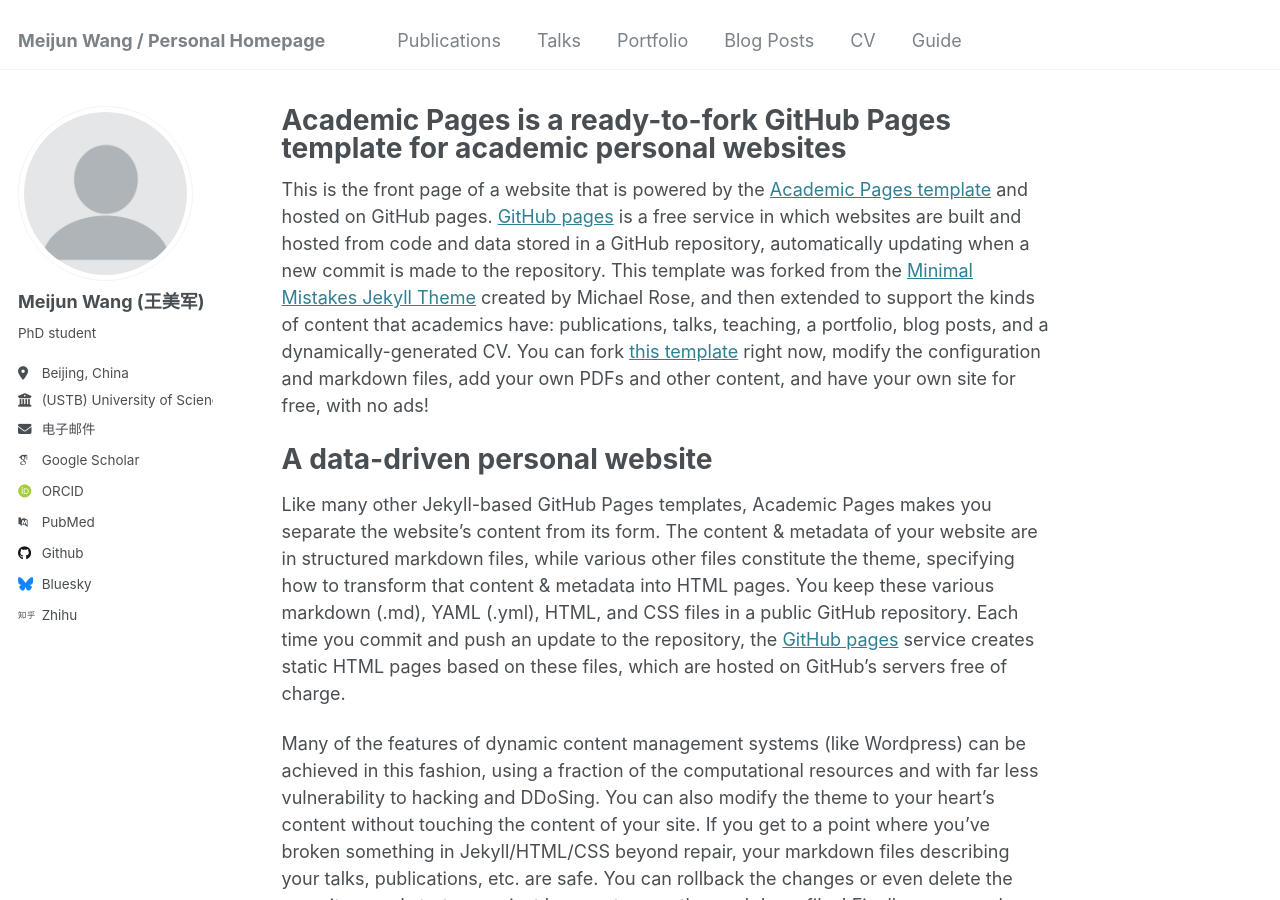
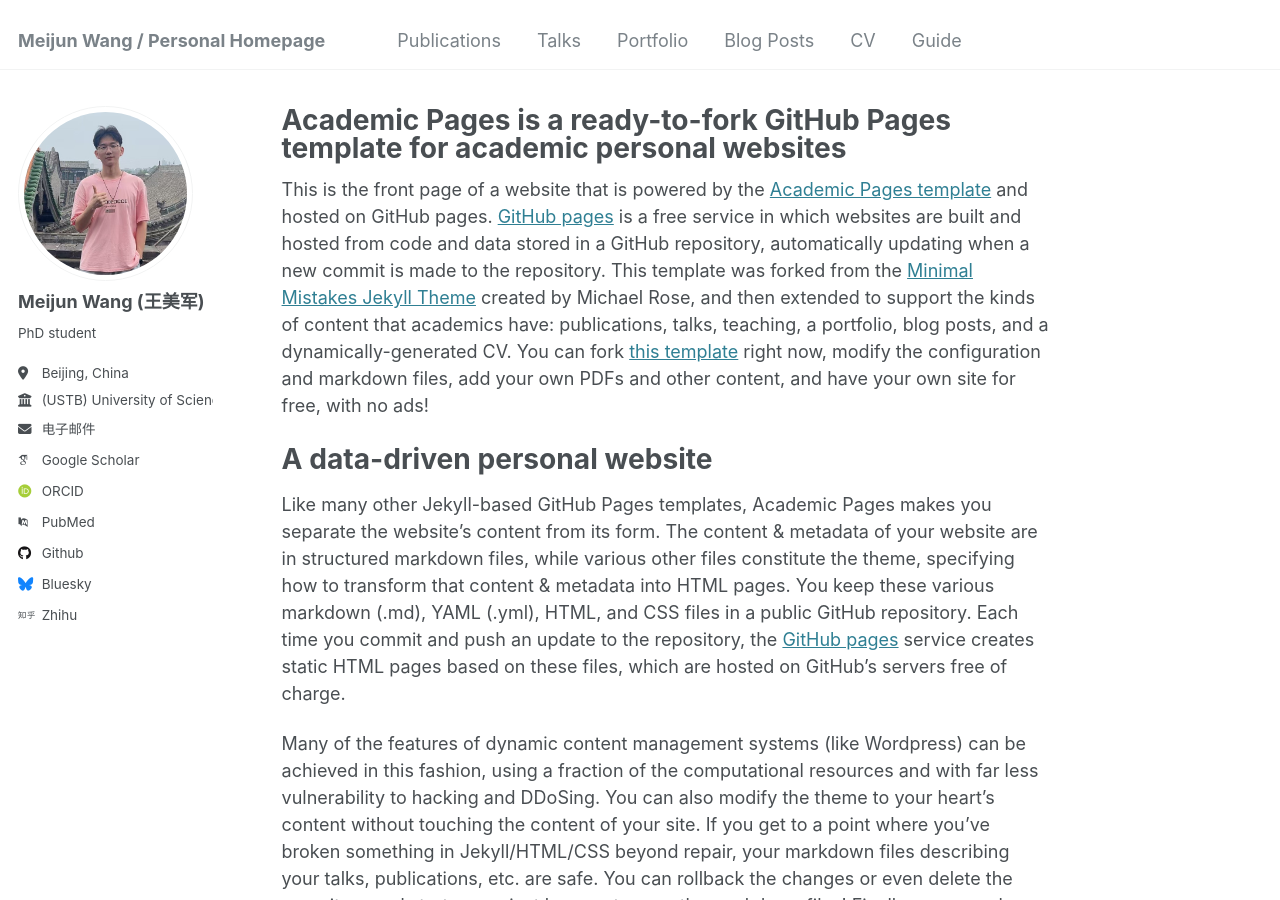
Before and after one commit to wmj142326/WMJ, a Jekyll site: the page built from _pages/about.md, in a window 1280 px wide and 900 px high. Built offline with Jekyll 4.4.1, drawn with Linux system fonts in a browser that asks for light colours; some web fonts are replaced.

Commit message:
Update _config.yml

```diff
--- a/_config.yml
+++ b/_config.yml
@@ -21,7 +21,7 @@ repository               : "wmj142326/wmj142326.github.io"
 #               Additional customization can be done by editing /_includes/author-profile.html
 author:
   # Biographic information
-  avatar           : "profile.png"
+  avatar           : "avatar.jpg"
   name             : "Meijun Wang (王美军)"
   pronouns         : # example: "he/him"
   bio              : "PhD student"
@@ -72,7 +72,10 @@ author:
   wikipedia        : # Username
   xing             : # Username
   youtube          : # Username
-  zhihu            : "陌尘小小"
+  zhihu            : "mochenxiaoxiao"
+  bilibili         : "https://space.bilibili.com/384233049"
+
+
 
 # Publication Category - The following the list of publication categories and their headings
 publication_category:
```
